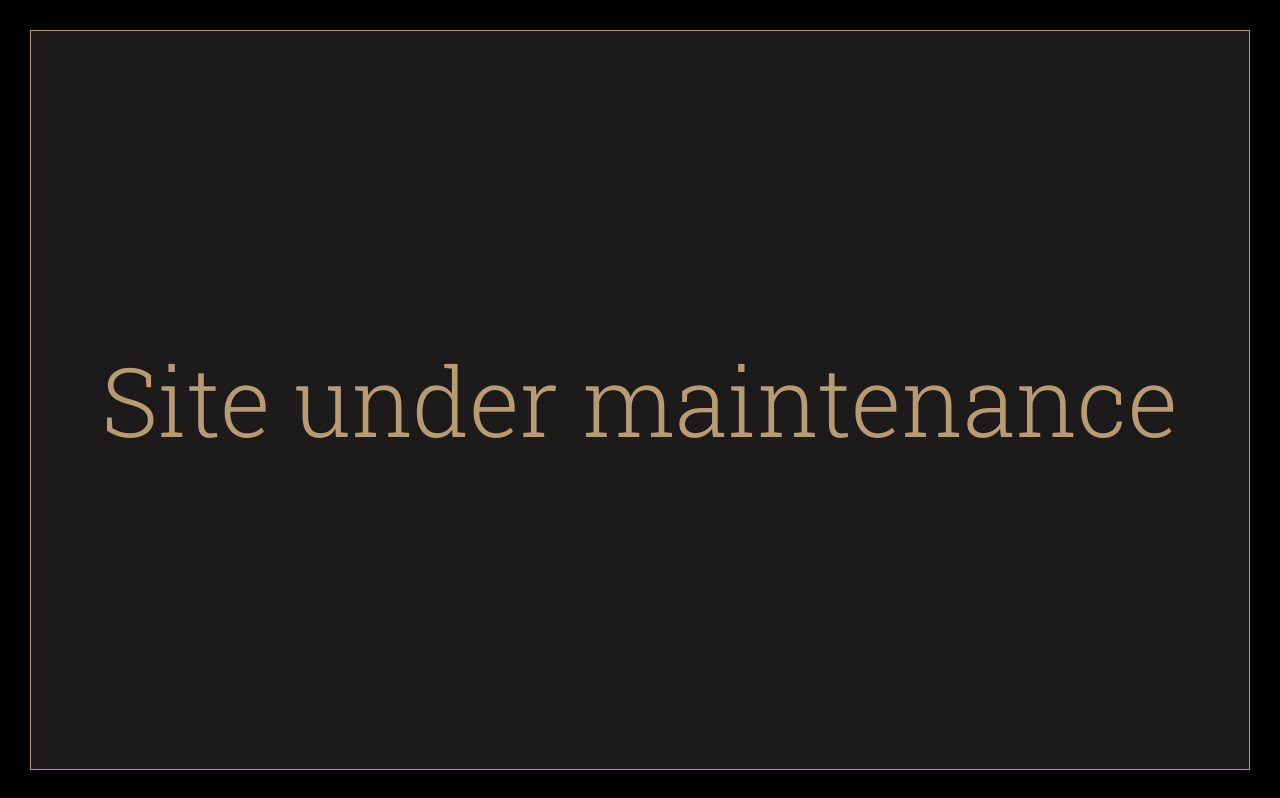
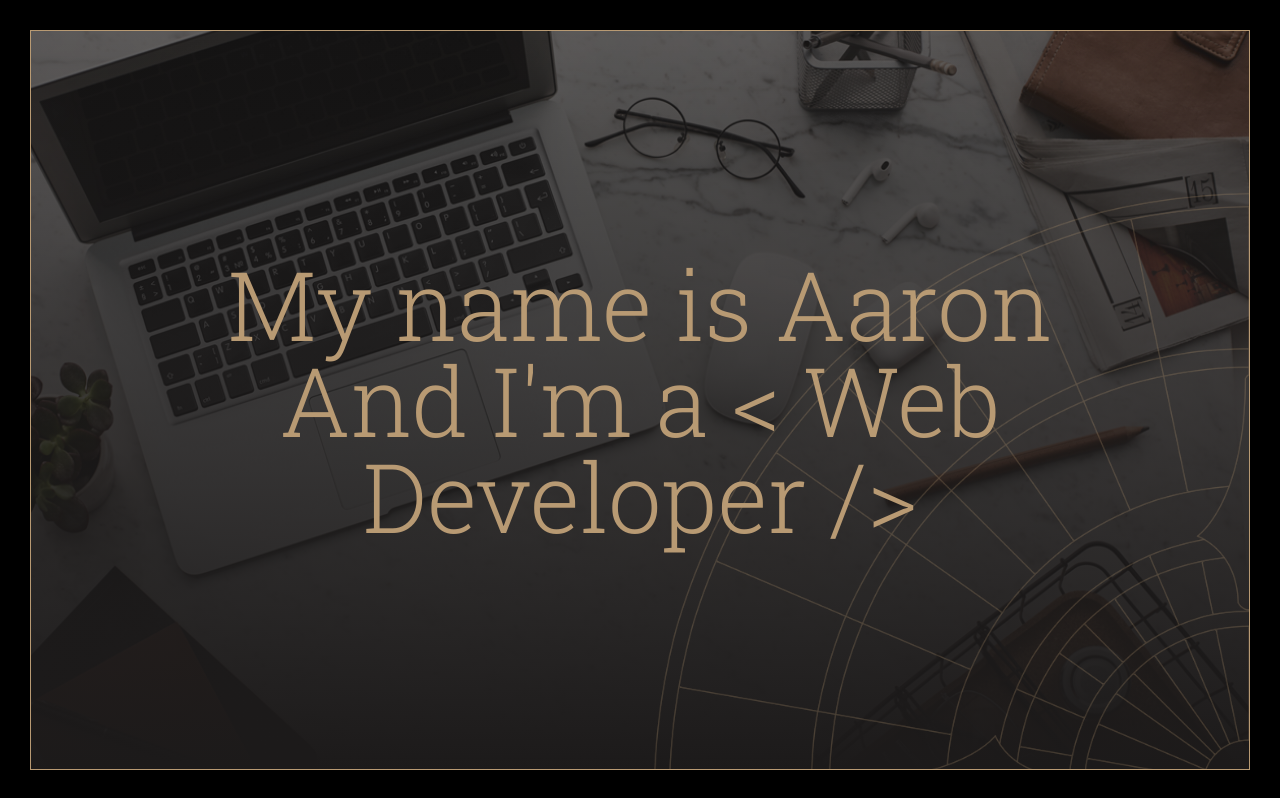
Before and after one commit to caarondg/caarondg.github.io, a React app: page / in a window 1280 px wide. Shown: the top 798 px of the page. Built offline with nearby package versions, Linux system fonts and the light colour scheme.

Commit message:
1/19 changes

```diff
--- a/index.html
+++ b/index.html
@@ -23,6 +23,7 @@
     https://web.archive.org/web/20201008135409/https://caarondg.github.io/
     http://annierudisill.com/
     https://devonstank.com/
+    https://brittanychiang.com/
   -->
 
   <div id="app"></div>
--- a/src/assets/scripts/app.jsx
+++ b/src/assets/scripts/app.jsx
@@ -2,17 +2,17 @@ import React from 'react';
 
 import Overlay from './components/overlay';
 import Hero from './components/hero';
-// import Works from './components/works';
-// import About from './components/about';
-// import Footer from './components/footer';
+import Works from './components/works';
+import About from './components/about';
+import Footer from './components/footer';
 
 const App = () => {
   return (
     <React.Fragment>
       <Hero />
-      {/* <Works />
+      <Works />
       <About />
-      <Footer /> */}
+      <Footer />
       <Overlay />
     </React.Fragment>
   )
--- a/src/assets/scripts/components/hero.jsx
+++ b/src/assets/scripts/components/hero.jsx
@@ -3,12 +3,25 @@ import React from 'react';
 const Hero = () => {
   return (
     <section className='sec-hero'>
-      <div className='container z-10'>
-        <h1 className='text-center'>Site under maintenance</h1>
-        {/* <h1>My name is Aaron <br /> And I'm a <span>&lt; Web Developer /&gt;</span></h1> */}
+      <div className="background-image">
+        <img src="./images/placeholder_image.jpg" alt="" className="img-cover" />
+        <div className="dimmer"></div>
+        <div className="gradient-dimmer"></div>
+      </div>
+
+      <div className="graphic">
+        <img src="./images/graphic.png" alt="" />
+      </div>
+
+      <div className='container relative'>
+        <h1 className='text-center'>
+          My name is Aaron <br /> And I'm a <span>&lt; Web Developer /&gt;</span>
+        </h1>
       </div>
     </section>
   )
 }
 
 export default Hero
+
+// TODO: https://github.com/jscottsmith/react-scroll-parallax
--- a/src/assets/styles/common/_global.scss
+++ b/src/assets/styles/common/_global.scss
@@ -40,6 +40,16 @@ h3 {
   }
 }
 
+.img-cover {
+  @apply absolute w-full h-full inset-0 object-cover;
+}
+
+.dimmer {
+  @apply absolute w-full h-full inset-0 bg-black-300 bg-opacity-70;
+}
+
 #app {
+  @apply overflow-hidden;
+
   padding: 30px;
 }
--- a/src/assets/styles/partials/_overlay.scss
+++ b/src/assets/styles/partials/_overlay.scss
@@ -1,5 +1,5 @@
 .app-overlay {
-  @apply fixed w-full h-full inset-0 pointer-events-none;
+  @apply fixed w-full h-full inset-0 pointer-events-none z-5;
 
   .border {
     @apply absolute w-full h-full inset-0 border-black-100 shadow-gold-inset;
--- a/src/assets/styles/sections/_hero.scss
+++ b/src/assets/styles/sections/_hero.scss
@@ -1,5 +1,20 @@
 section.sec-hero {
-  @apply relative flex items-center justify-center;
+  @apply relative flex items-center justify-center overflow-visible;
 
   height: calc(100vh - 60px);
+
+  .background-image {
+    @apply absolute w-full h-full inset-0;
+  }
+
+  .gradient-dimmer {
+    @apply absolute w-full h-full bottom-0 left-0 bg-gradient-to-t from-black-300 to-transparent;
+  }
+
+  .graphic {
+    @apply absolute w-full h-full opacity-30;
+
+    right: -50%;
+    bottom: -20%;
+  }
 }
--- a/tailwind.config.js
+++ b/tailwind.config.js
@@ -37,6 +37,7 @@ module.exports = {
       gold: {
         100: '#b89a73',
       },
+      transparent: 'transparent',
     },
     extend: {
       zIndex: {
```
Also changed, not shown: images/graphic.png (added), 2 other files (tests, documents, lock files or other folders).
